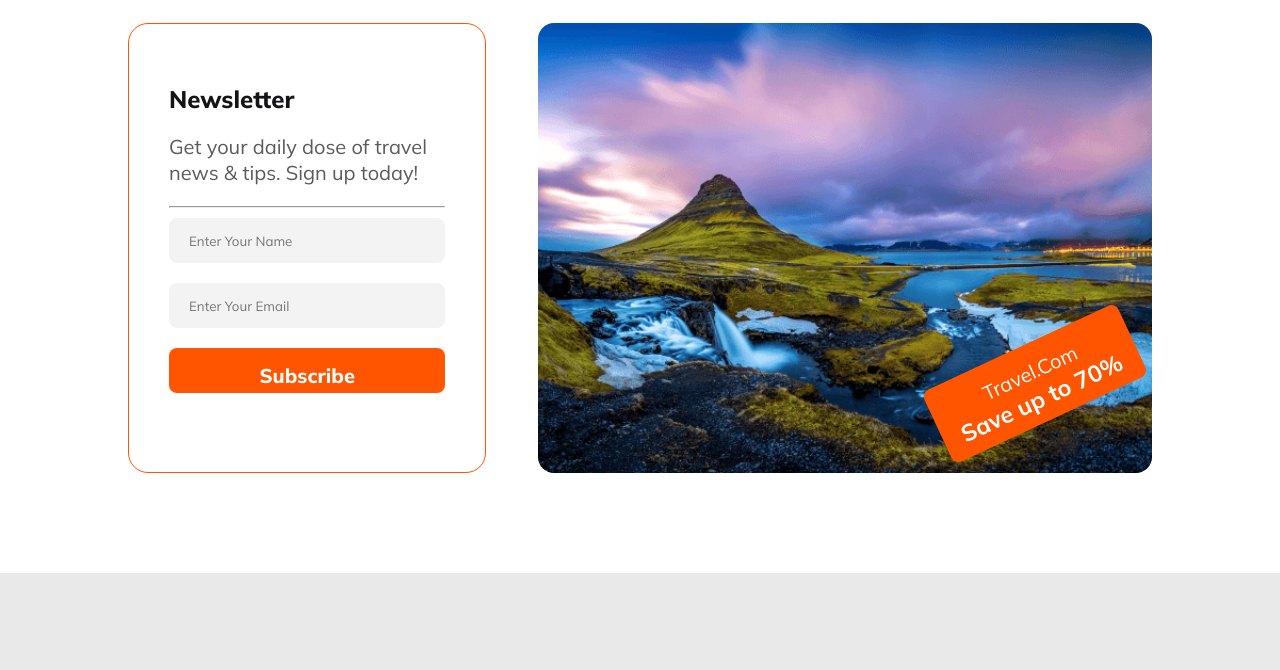
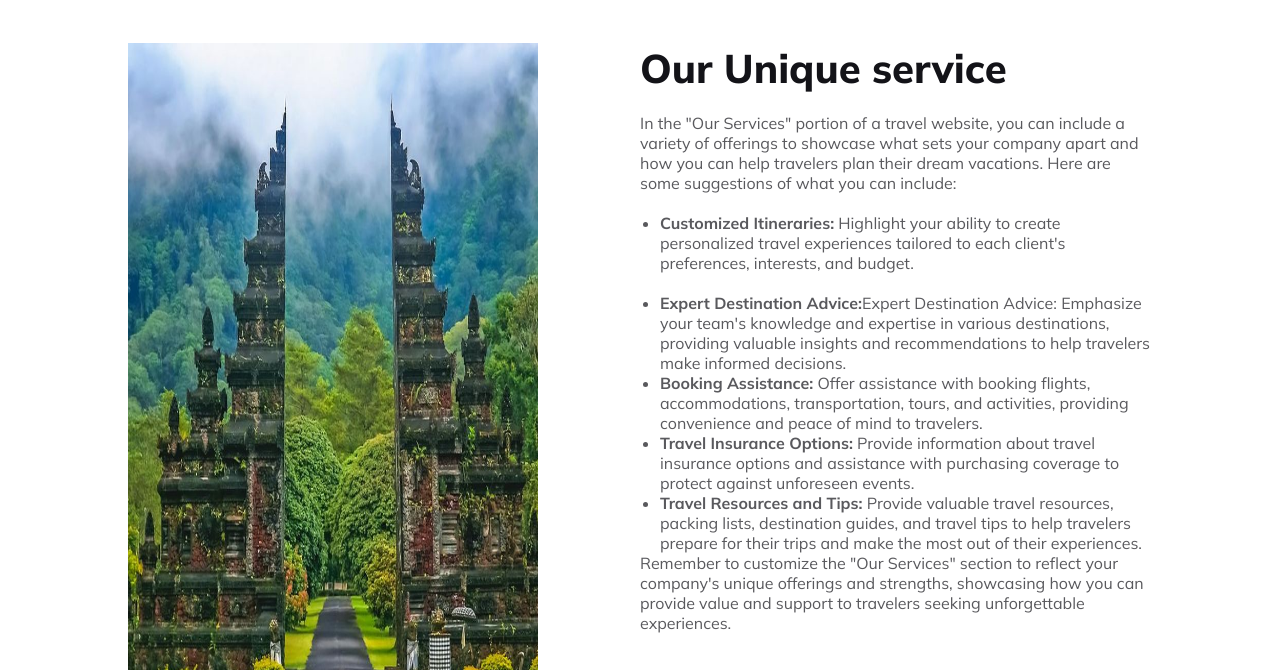
Before and after one commit to MalihaKaisar/Travel-Destination-Website, a plain HTML site: page index.html in a window 1280 px wide. Shown: the part 3470-4140 px from the top of the page. Drawn offline with Linux system fonts and the light colour scheme.

Commit message:
New Extra Section Added

```diff
--- a/index.html
+++ b/index.html
@@ -164,6 +164,35 @@
             </div>
         </section>
 
+        <!-- extra section -->
+        <section class="popular-tours">
+            <div class="popular-tour-right-side">
+                <img src="Images/1cef429249fe42498c198e7e8f1ee13e.jpeg" alt="">
+            </div>
+            <div class="popular-tour-left-side">
+                <h1>Our Unique service</h1>
+                <br>
+                <p>In the "Our Services" portion of a travel website, you can include a variety of offerings to showcase what sets your company apart and how you can help travelers plan their dream vacations. Here are some suggestions of what you can include:
+                    <br>
+                    <br>
+                    <ul>
+                        <li><b>Customized Itineraries:</b> Highlight your ability to create personalized travel experiences tailored to each client's preferences, interests, and budget. </li>
+                            <br>
+                            <li><b>Expert Destination Advice:</b>Expert Destination Advice: Emphasize your team's knowledge and expertise in various destinations, providing valuable insights and recommendations to help travelers make informed decisions.</li>
+                            <li><b>Booking Assistance:</b> Offer assistance with booking flights, accommodations, transportation, tours, and activities, providing convenience and peace of mind to travelers.
+                            </li>
+                            <li> <b>Travel Insurance Options:</b> Provide information about travel insurance options and assistance with purchasing coverage to protect against unforeseen events.</li>
+                            <li> <b>Travel Resources and Tips:</b>  Provide valuable travel resources, packing lists, destination guides, and travel tips to help travelers prepare for their trips and make the most out of their experiences.</li>
+                    </ul>
+                    Remember to customize the "Our Services" section to reflect your company's unique offerings and strengths, showcasing how you can provide value and support to travelers seeking unforgettable experiences.
+                </p>
+                <br>
+                <br>
+                <button class="primary-btn">Read More</button>
+            </div>
+
+        </section>
+
 
         <!-- newsletter section started -->
 
```
Also changed, not shown: Images/1cef429249fe42498c198e7e8f1ee13e.jpeg (added).
